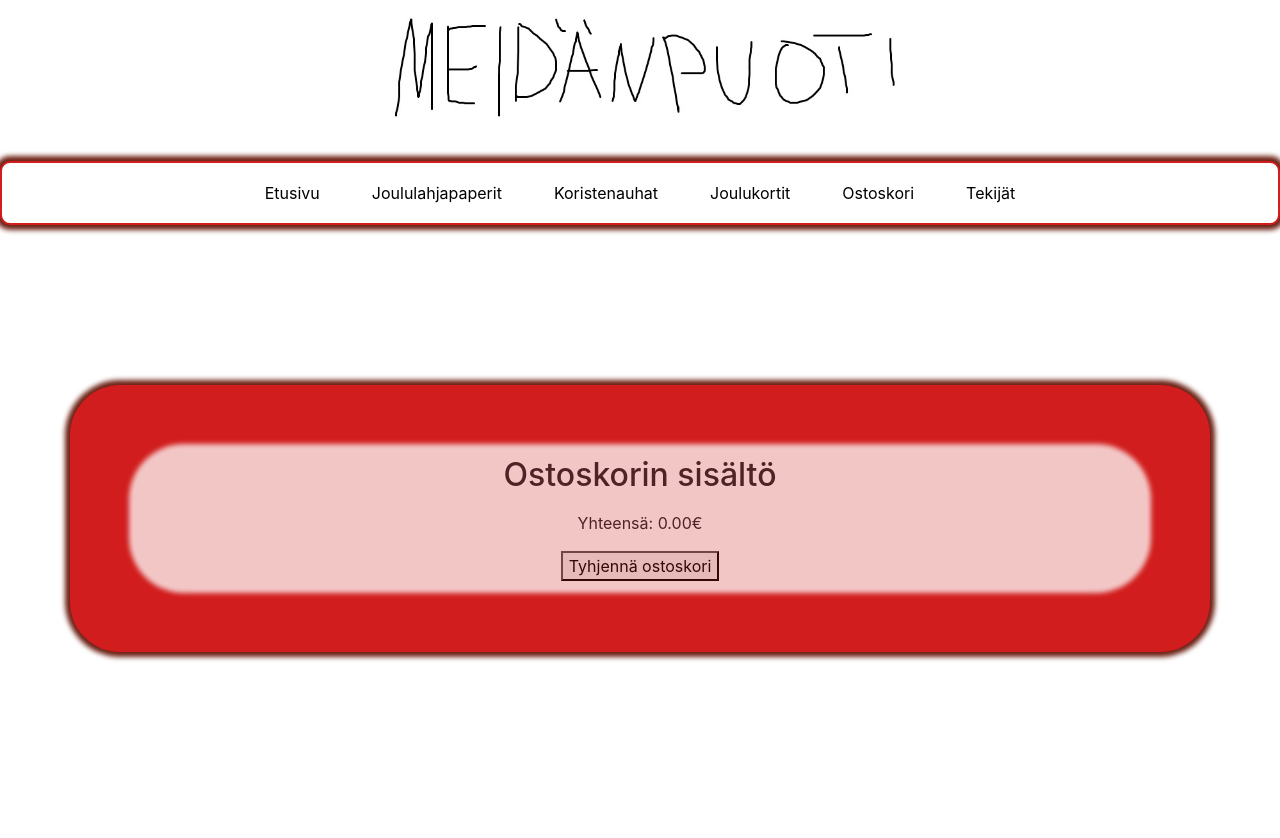
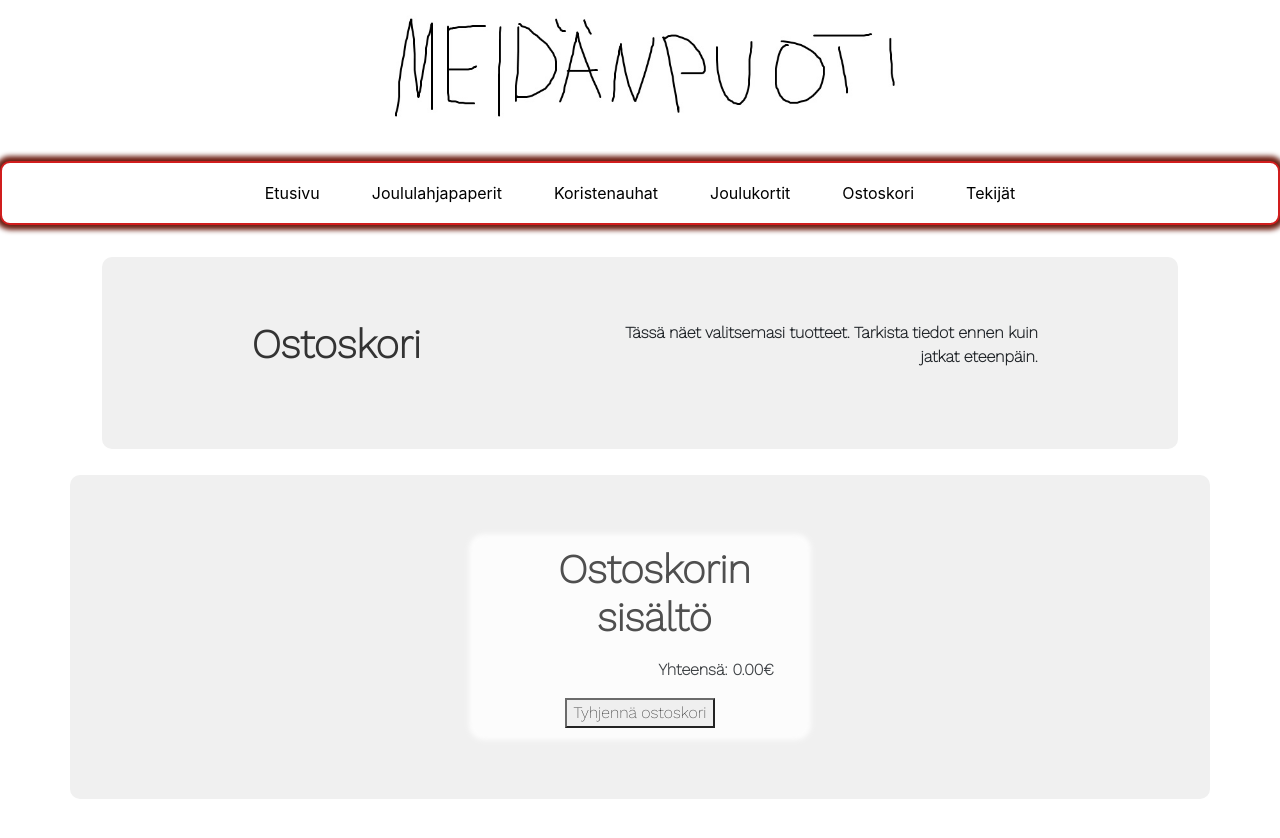
Before and after one commit to r00sa1/review, a React (Create React App) app: page /Ostoskori in a window 1280 px wide. Shown: the top 838 px of the page. Before the commit the page ends 800 px from the top, so only its background shows below. Built offline with nearby package versions, Linux system fonts and the light colour scheme.

Commit message:
Lisätty css

```diff
--- a/src/App.css
+++ b/src/App.css
@@ -1,13 +1,23 @@
 .container {
-    background-color: #1bd6d6;
-    margin-top: 10em;
+    display: flex;
+    flex-direction: column;
+    align-items: center;
+    justify-content: center;
+    background-color: #97a3a3;
+    margin-top: 1%;
     padding: 5%;
-    border-radius: 50px;
-    background: #d11d1d;
+    border-radius: 10px;
+    background: #f0f0f0;
     text-align: center;
     position: relative;
-    box-shadow: 0 0 5px 5px rgb(109, 33, 21);
     margin-bottom: 120px;
+  }
+
+  .header-box {
+    background-color: #dbf5f5;
+    padding: 10px;
+    border-radius: 10px;
+    margin-bottom: 20px;
   }
 
   .content {
@@ -15,35 +25,70 @@
     border-color: black;
     background-color: white;
     padding: 5px;
-    opacity: 0.75;
+    opacity: 0.85;
     border: 2px solid white;
     box-shadow: 0 0 5px 5px white;
     text-align: center;
-
+    font-family: 'Work Sans', sans-serif;
+    font-weight: 900;
   }
 
-.otsikko{
-    margin-bottom: 20px;
-    text-align: center;
+
+  .product-container {
+    display: flex;
+    flex-wrap: nowrap;
+    /* justify-content: space-around; */
   }
 
-.product-container{
-    display: flex;
-    flex-wrap: wrap;
-    justify-content: space-around;
-    gap: 30px;
+  .product-item {
+    flex: 0 0 auto;
+    text-align: center;
+    margin: 30px;
+    padding: 10px;
+    border-radius: 10px;
+    transition: box-shadow 0.3s ease, transform 0.3s ease;
   }
 
-.product-item{
-    text-align: center;
+  .product-item:hover {
+    box-shadow: 0 0 10px rgba(0, 0, 0, 0.5);
+    transform: scale(1.05);
   }
 
-.product-image{
-    width: 200px;
-    height: 200px;
+  .product-image {
+    width: 300px;
+    height: 300px;
     border-radius: 50px;
+    object-fit: cover; /* Pidä kuva-alueen suhde samana */
   }
 
-.product-name{
-    margin-top: 5px;
+  .product-name {
+    margin-top: 10px;
+    font-size: 1.2em;
+    font-family: 'Work Sans', sans-serif;
+    font-weight: 900;
   }
+
+  .product-price {
+    color: #d11d1d;
+    font-weight: bold;
+  }
+
+  .btn-secondary {
+    background-color: #bb5656;
+    color: white;
+    border: none;
+    padding: 10px 20px;
+    border-radius: 5px;
+    cursor: pointer;
+    transition: background-color 0.3s ease;
+  }
+
+  .btn-secondary:hover {
+    background-color: #d11d1d;
+  }
+
+  @media screen and (max-width: 768px) {
+    .product-container {
+        flex-wrap: wrap; /* Tuotteet menevät allekkain pienemmillä näytöillä */
+    }
+}
--- a/src/App.js
+++ b/src/App.js
@@ -6,18 +6,18 @@ import Etusivu from './pages/Etusivu.js';
 import Cards from './pages/Cards.js';
 import Ostoskori from './pages/Ostoskori.js';
 import Tekijat from './pages/Tekijat.js';
+import Subtitle from './components/Subtitle.js';
 import { Routes, Route } from 'react-router-dom';
 
 
 
 function App() {
 
-
-
 return (
     <>
      <Banner />
      <Header />
+     <Subtitle />
         <div className="container">
             <Routes>
                 <Route path="/" element={<Etusivu />} />
--- /dev/null
+++ b/src/components/Subtitle.css
@@ -0,0 +1,32 @@
+@import url('https://fonts.googleapis.com/css2?family=Work+Sans:wght@200&display=swap');
+.subtitle {
+    background-color: #97a3a3;
+    margin-top: 2em;
+    padding: 5%;
+    border-radius: 10px;
+    background: #f0f0f0;
+    /* text-align: center; */
+    position: relative;
+    margin-bottom: 2%;
+    margin-right: 8%;
+    margin-left: 8%;
+    display: flex;
+    justify-content: flex-end;
+
+  }
+
+  h2 {
+    color: #333;
+    font-size: 40px;
+    font-family: 'Work Sans', sans-serif;
+    font-weight: 600;
+    margin-left: 9%;
+  }
+
+  p {
+    font-family: 'Work Sans', sans-serif;
+    font-weight: 600;
+    text-align: right;
+    margin-left: 20%;
+    margin-right: 8%;
+  }
--- /dev/null
+++ b/src/components/Subtitle.js
@@ -0,0 +1,37 @@
+import React from 'react';
+import { useLocation } from 'react-router-dom';
+import './Subtitle.css';
+
+const Subtitle = () => {
+    const location = useLocation();
+    const path = location.pathname;
+
+    let pageTitle = 'Etusivu';
+    let description = 'Tee joulu erityiseksi valinnoillamme. Tutustu joulukortteihin, lahjapapereihin ja koristenauhoihin. Luo iloa ja tunnelmaa – aloita ostoksesi nyt!';
+
+    if (path.includes('/Joululahjapaperit')) {
+      pageTitle = 'Joululahjapaperit';
+      description = 'Kääri lahjasi näihin upeisiin joululahjapapereihin, jotka tuovat ripauksen juhlavuutta lahjapakettiisi. Monipuoliset kuviot sopivat jokaiseen makuun.';
+    } else if (path.includes('/Koristenauhat')) {
+      pageTitle = 'Koristenauhat';
+      description = 'Viimeistele jouluaskartelusi tyylikkäillä koristenauhoillamme. Valikoimassamme on eri värejä ja malleja, jotka lisäävät jouluista loistoa koristeisiisi.';
+    } else if (path.includes('/Joulukortit')) {
+      pageTitle = 'Joulukortit';
+      description = 'Lähetä lämpimiä joulutervehdyksiä tyylikkäillä joulukorteillamme. Laadukas painatus ja kauniit designit tekevät kortistamme täydellisen tavan jakaa joulun iloa.';
+    } else if (path.includes('/Ostoskori')) {
+      pageTitle = 'Ostoskori';
+      description = 'Tässä näet valitsemasi tuotteet. Tarkista tiedot ennen kuin jatkat eteenpäin.';
+    } else if (path.includes('/Tekijat')) {
+      pageTitle = 'Tekijät';
+      description = 'Tutustu ihmisiin meidän takana! Katso, ketkä loihtivat verkkokauppamme joulutuotteet.';
+    }
+
+    return (
+      <div className="subtitle">
+        <h2>{pageTitle}</h2>
+        <p>{description}</p>
+      </div>
+    );
+  };
+
+  export default Subtitle;
--- a/src/pages/Cards.js
+++ b/src/pages/Cards.js
@@ -29,9 +29,7 @@ export default function Cards({param}) {
   };
 
   return (
-
     <div className='content'>
-      <h2 className='otsikko'>{param}</h2>
       <div className='product-container'>
         {products.map(p => (
           <div key={p.id} className='product-item'>
```
Also changed, not shown: memot/Sprint 3.txt (added). Lines whose indentation alone changed are shown as unchanged.
